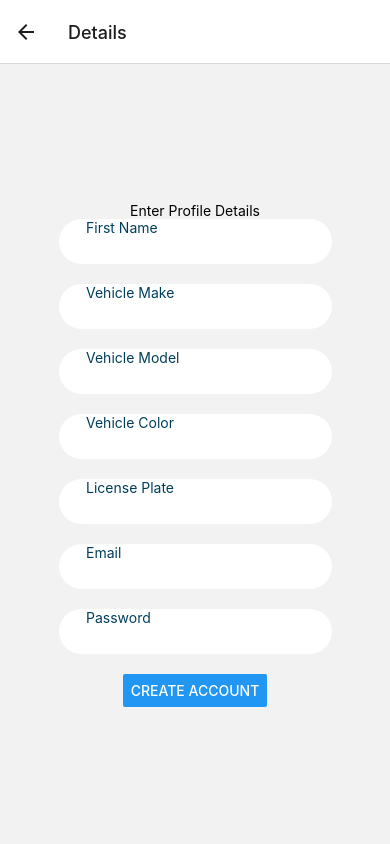
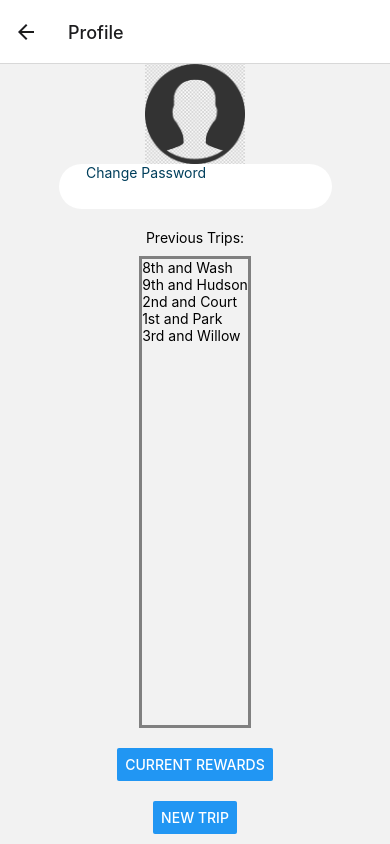
Before and after one commit to joantubungbanua/ParkHobokenApp, a React Native app in the folder park-hoboken/: screen / in a window 390 px wide. Both pictures are taken after a click on the button "LOGIN". Built offline with nearby package versions, Linux system fonts and the light colour scheme.

Commit message:
fixed-buttons

```diff
--- a/park-hoboken/App.js
+++ b/park-hoboken/App.js
@@ -8,6 +8,7 @@ import {
   StyleSheet,
   TouchableOpacity,
   Image,
+  ScrollView
 } from 'react-native';
 import { NavigationContainer } from '@react-navigation/native';
 import { createNativeStackNavigator } from '@react-navigation/native-stack';
@@ -38,15 +39,17 @@ function HomeScreen({ navigation }) {
         />
       </View>
 
+      <View style = {{ marginVertical: 10 }}>
       <Button
         title="Login"
-        onPress={() => navigation.navigate('Details')}
-      />
+        onPress={() => navigation.navigate('Profile')}
+      /></View>
 
+      <View style = {{ marginVertical: 10 }}>
       <Button
         title="New to ParkHoboken? Create an account."
-        onPress={() => navigation.navigate('Selection')}
-      />
+        onPress={() => navigation.navigate('Details')}
+      /></View>
 
       <TouchableOpacity>
         <Text style={styles.forgot_button}>Forgot Password?</Text>
@@ -115,13 +118,13 @@ function DetailsScreen({ navigation }) {
 
       <Button
       title="Create Account"
-      onPress={() => navigation.navigate('ParkHoboken')}
+      onPress={() => navigation.navigate('Profile')}
       />
     </View>
   );
 }
 
-function ProfileScreen() {
+function ProfileScreen({ navigation }) {
   const [password, changePassword] = useState('');
   return (
     <View style={{ flex: 1, alignItems: 'center', justifyContent: 'center' }}>
@@ -138,7 +141,7 @@ function ProfileScreen() {
       </View>
 
       <Text>Previous Trips:</Text>
-      <View style={{ flex: 1, alignItems: 'left', justifyContent: 'center', borderColor:'gray', borderWidth:3}}>
+      <View style={{ flex: 1, alignItems: 'left', justifyContent: 'center', borderColor:'gray', borderWidth:3, marginVertical : 10}}>
           <ScrollView>
               <Text>
                 8th and Wash{"\n"}
@@ -149,8 +152,11 @@ function ProfileScreen() {
               </Text>
           </ScrollView>
       </View>
-      <View>
-        <Button title="Current Rewards" />
+      <View style = {{ marginVertical : 10 }}>
+        <Button title="Current Rewards"/>
+      </View>
+      <View style = {{ marginVertical : 10 }}>
+        <Button title="New Trip" onPress={() => navigation.navigate('Selection')} />
       </View>
     </View>
   );
@@ -160,7 +166,6 @@ function SelectionScreen({ navigation }) {
   return (
     <View>
       <View style = {{ marginVertical : 60, flex: 1, alignItems: 'center', justifyContent: 'center' }}>
-        <Text>New Trip</Text>
       </View>
     <View style = {{ flex: 1, alignItems: 'center', justifyContent: 'center' }}>
       <Text>Welcome to the Selection Screen!</Text>
@@ -184,10 +189,10 @@ function SelectionScreen({ navigation }) {
                    left: 5,
                    top: 5,
               }} >
-      <View style={{ marginHorizontal: 10 }}>
+      <View style={{ marginHorizontal: 10, flex: 1, alignItems: 'center', justifyContent: 'center' }}>
       <Icon.Button name = 'bars' size = {30}
-              onPress={() => navigation.navigate('Details')}> </Icon.Button></View>
-        <View style={{ marginHorizontal: 10 }}>
+              onPress={() => navigation.navigate('Profile')}> </Icon.Button></View>
+      <View style={{ marginHorizontal: 10, flex: 1, alignItems: 'center', justifyContent: 'center' }}>
         <Text>New Trip</Text></View>
       </View>
     </View>
```
